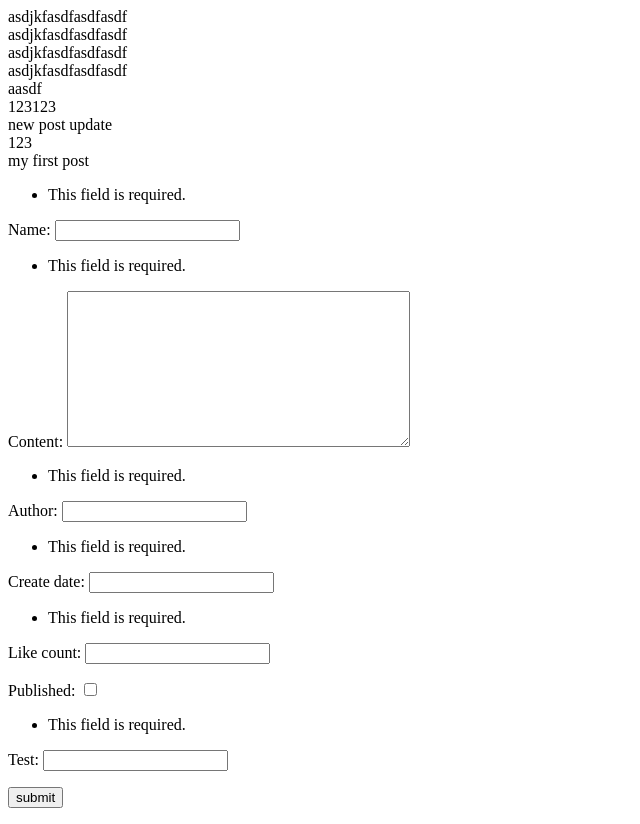
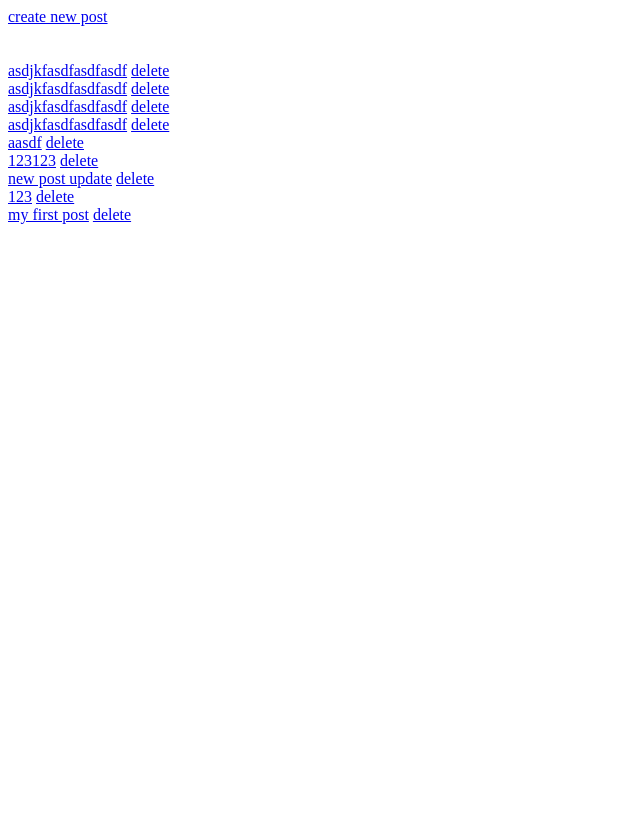
Before and after one commit to nikachaduneli3/django_article, a Django app: page / in a window 1280 px wide. Shown: the whole page, without its empty margins (0-640 px from the left). After the commit the page ends 224 px from the top, so only its background shows below. Run offline with Django 5.2, Linux system fonts and the light colour scheme; data comes from the database, SQL or seed files in the repository; both versions use the stored data as it was after the commit.

Commit message:
adde CRUD

```diff
--- a/Articles/post/models.py
+++ b/Articles/post/models.py
@@ -1,10 +1,14 @@
 from django.db import models
+from datetime import datetime
 
 class Post(models.Model):
     name = models.CharField(max_length=50)
     content = models.TextField()
-    create_date = models.DateField()
+    create_date = models.DateField(default=datetime.now())
     author = models.CharField(max_length=40)
-    like_count = models.IntegerField()
-    published = models.BooleanField()
+    like_count = models.IntegerField(default=0)
+    published = models.BooleanField(default=False)
     test = models.IntegerField(default=1)
+
+    def __str__(self):
+        return f'{self.name} - {self.author}'
--- /dev/null
+++ b/Articles/post/templates/create_post.html
@@ -0,0 +1,5 @@
+<form method="post">
+    {% csrf_token %}
+    {{form.as_p}}
+    <button type="submit">submit</button>
+</form>
--- a/Articles/post/templates/template_1.html
+++ b/Articles/post/templates/template_1.html
@@ -1,9 +1,15 @@
-{% for post in posts%}
-    {{post.name}}
+<a href="{% url  'create-post' %}"> create new post</a>
+
+<br>
+<br>
+<br>
+
+{% for post in posts %}
+    <a href="{% url 'detail-post' post.id %}">{{post.name}}</a>
+
+    <a href="{% url 'delete-post' post.id %}">   delete</a>
+
     <br/>
 {%endfor%}
 
-<form method='get' action="">
-    {{form.as_p}}
-<button type="submit">submit</button>
 </form>
--- /dev/null
+++ b/Articles/post/templates/update_post.html
@@ -0,0 +1,5 @@
+<form method="post">
+    {% csrf_token %}
+    {{form.as_p}}
+    <button type="submit">submit</button>
+</form>
--- a/Articles/post/urls.py
+++ b/Articles/post/urls.py
@@ -1,7 +1,11 @@
 
 from django.urls import path
-from .views import home
+from . import views
 
 urlpatterns = [
-    path('', home, name='home')
+    path('', views.home, name='home'),
+    path('posts/<int:pk>', views.detail_post, name='detail-post'),
+    path('create_post/', views.create_post, name='create-post'),
+    path('posts/update/<int:pk>', views.update_post, name='update-post'),
+    path('posts/delete/<int:pk>', views.delete_post, name='delete-post'),
 ]
--- a/Articles/post/views.py
+++ b/Articles/post/views.py
@@ -1,20 +1,44 @@
-from django.shortcuts import render, redirect
+from django.shortcuts import render, redirect, get_object_or_404
 from .models import Post
 from .forms import PostForm
 
 
 def home(request):
+
+    posts = Post.objects.all() #ყველა პოსტის წამოღება
+    context = {'posts': posts}
+
+    return render(request, 'template_1.html', context=context)
+
+
+def detail_post(request, pk):
+    post = get_object_or_404(Post, pk=pk)
+    return render(request, 'detail_post.html', context={'post': post})
+
+
+def create_post(request):
     postfrom = PostForm()
-
-    if request.method == 'GET':
-        postfrom = PostForm(request.GET) # PostForm-ის შევსება request-ში მოსული მონაცემებით
+    if request.method == 'POST':
+        postfrom = PostForm(request.POST) # PostForm-ის შევსება request-ში მოსული მონაცემებით
         if postfrom.is_valid(): # მონაცემების ვალიდურობის შემოწმება
             postfrom.save() # ჩანაწერის ბაზაში შენახვა
             return redirect('home')
+    return render(request, 'create_post.html', context={'form': postfrom})
 
 
-    posts = Post.objects.all() #ყველა პოსტის წამოღება
-    context = {'posts': posts,
-               'form': postfrom}
+def update_post(request, pk):
+    post = get_object_or_404(Post, pk=pk)
 
-    return render(request, 'template_1.html', context=context)
+    postfrom = PostForm(instance=post)
+    if request.method == 'POST':
+        postfrom = PostForm(request.POST, instance=post) # PostForm-ის შევსება request-ში მოსული მონაცემებით
+        if postfrom.is_valid(): # მონაცემების ვალიდურობის შემოწმება
+            postfrom.save() # ჩანაწერის ბაზაში შენახვა
+            return redirect('home')
+    return render(request, 'update_post.html', context={'form': postfrom})
+
+
+def delete_post(request, pk):
+    post = get_object_or_404(Post, pk=pk)
+    post.delete()
+    return redirect('home')
```
Also changed, not shown: Articles/post/templates/detail_post.html (added, +15 -0 lines), Articles/db.sqlite3.
